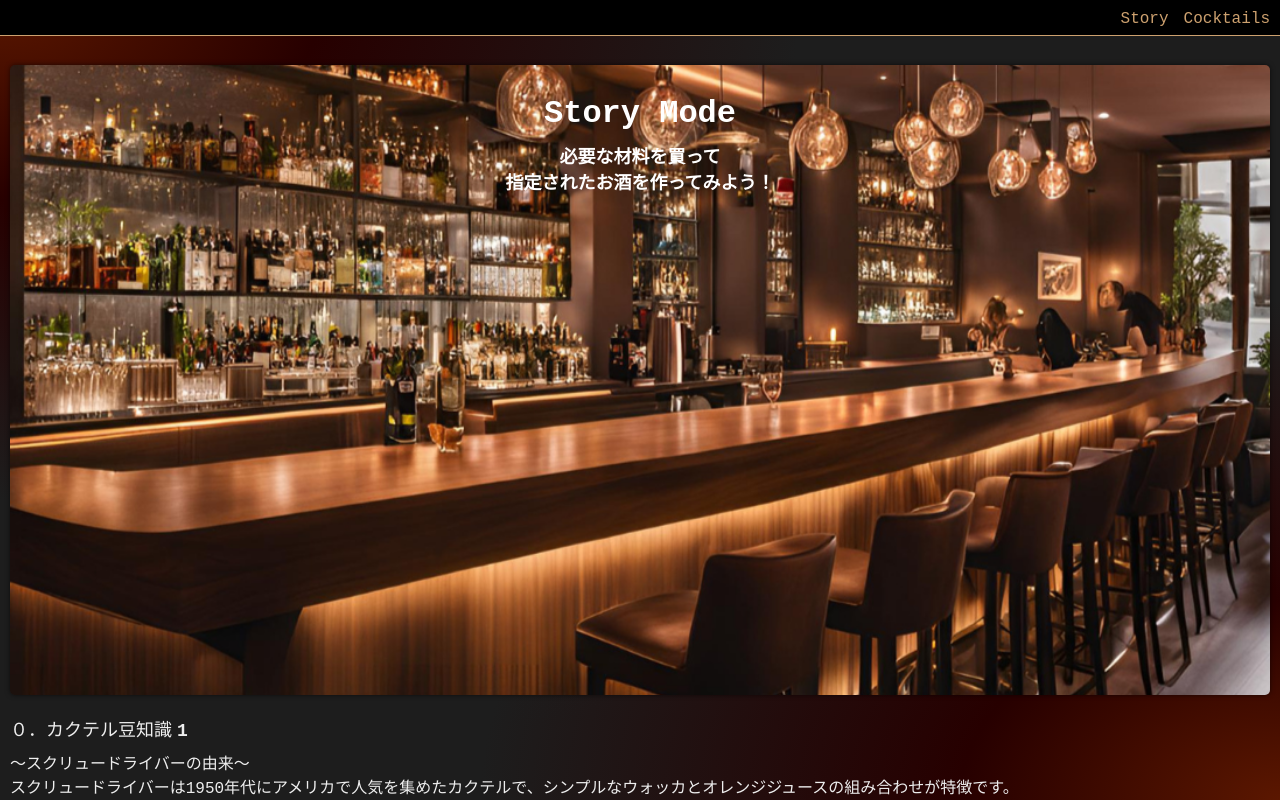
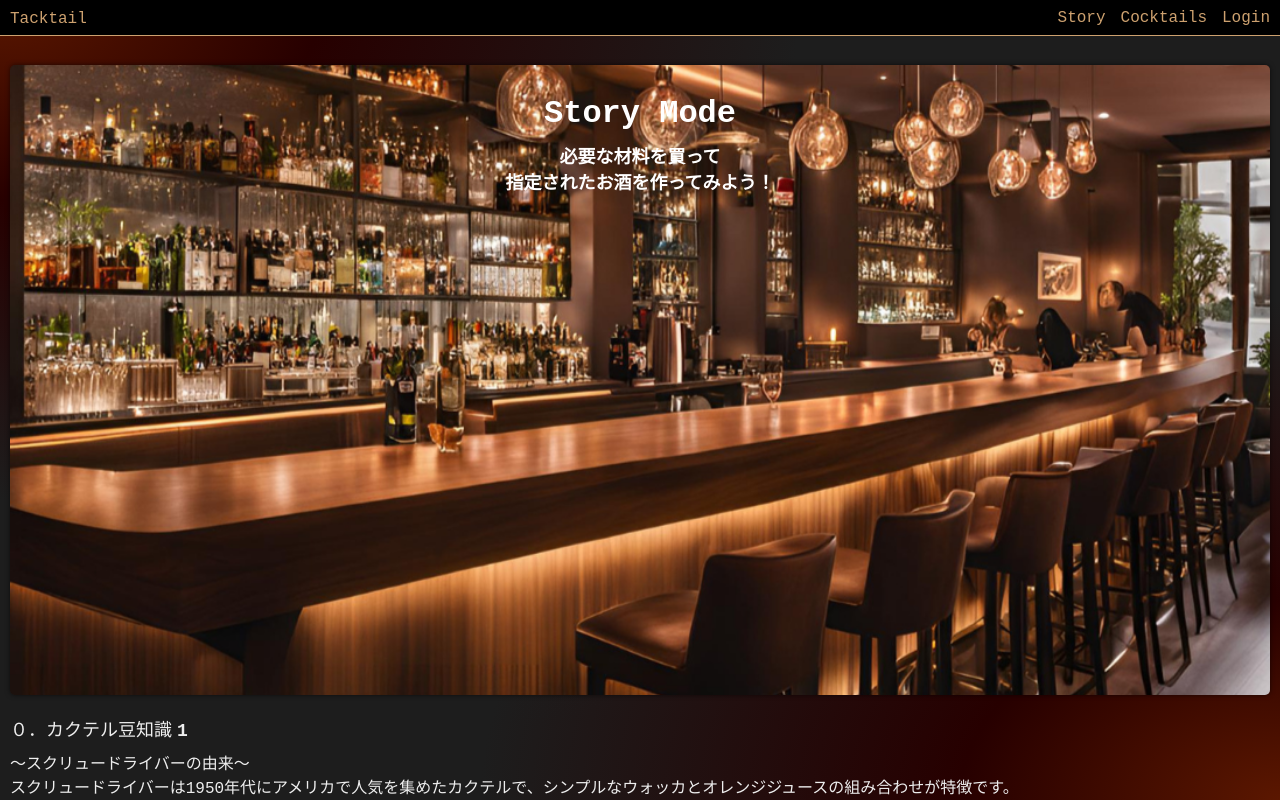
Before and after one commit to aridome222/Frontend-Tacktail, a Next.js app: page /story/1 in a window 1280 px wide. Built offline with nearby package versions, Linux system fonts and the light colour scheme; no server answers.

Commit message:
wip: ログイン後にリロードすれば、ログインLinkが消える

```diff
--- a/src/app/components/Header/Header.module.css
+++ b/src/app/components/Header/Header.module.css
@@ -1,7 +1,8 @@
 .header {
   background: black;
   position: fixed;
-  display: block;
+  display: flex;
+  justify-content: space-between;
   border-bottom: solid 1px var(--gold);
   padding: 10px;
   height: 36px;
--- /dev/null
+++ b/src/app/components/Header/_components/LoginLink.module.css
@@ -0,0 +1,12 @@
+.link {
+  color: var(--gold);
+  text-decoration: none;
+}
+
+.isActive {
+  display: block;
+}
+
+.isDeactive {
+  display: none;
+}
--- /dev/null
+++ b/src/app/components/Header/_components/LoginLink.tsx
@@ -0,0 +1,16 @@
+import Link from 'next/link';
+import styles from './LoginLink.module.css';
+import { auth } from '@/auth/auth';
+
+export const LoginButton = async () => {
+  const session = await auth();
+
+  return (
+    <Link
+      href='/login'
+      className={`${styles.link} ${session?.user ? styles.isDeactive : styles.isActive}`}
+    >
+      Login
+    </Link>
+  );
+};
--- a/src/app/components/Header/index.tsx
+++ b/src/app/components/Header/index.tsx
@@ -1,11 +1,15 @@
 import Link from 'next/link';
 import type React from 'react';
 import styles from './Header.module.css';
+import { LoginButton } from './_components/LoginLink';
 
 export const Header: React.FC = () => {
   return (
     <>
       <header className={styles.header}>
+        <Link href='/' className={styles.link}>
+          Tacktail
+        </Link>
         <div className={styles.container}>
           <Link href='/story' className={styles.link}>
             Story
@@ -13,6 +17,7 @@ export const Header: React.FC = () => {
           <Link href='/recipes' className={styles.link}>
             Cocktails
           </Link>
+          <LoginButton />
         </div>
       </header>
     </>
```
